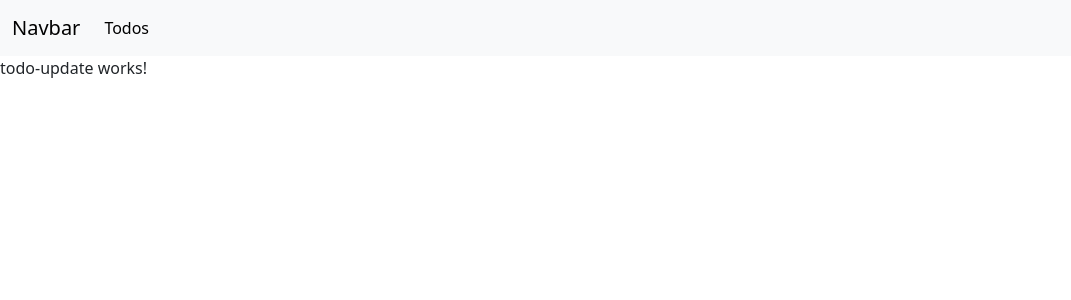
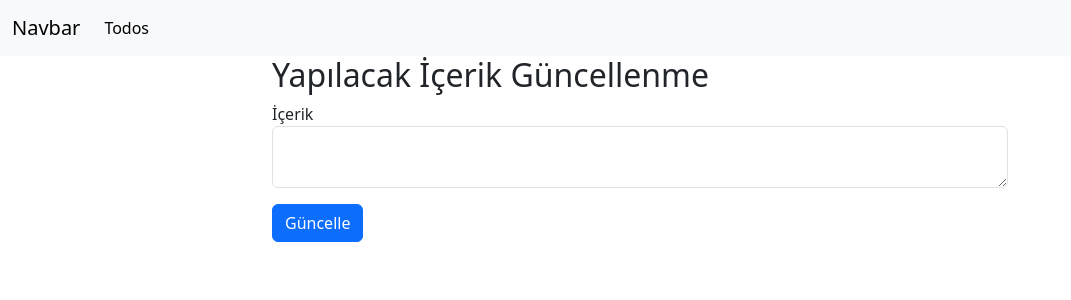
Before and after one commit to CeylinC/Angular-Todo-App, an Angular app in the folder TodoApp/: page /todo-update/1 in a window 1280 px wide. Shown: the top 300 px of the page, without its empty margins (0-1071 px from the left). Built offline with nearby package versions, Linux system fonts and the light colour scheme; no server answers.

Commit message:
feat: edit todo update page and finish project

```diff
--- a/TodoApp/src/app/pages/todo-add/todo-add.component.html
+++ b/TodoApp/src/app/pages/todo-add/todo-add.component.html
@@ -7,6 +7,7 @@
                     <label for="">İçerik</label>
                     <textarea formControlName="content" class="form-control"></textarea>
                 </div>
+                <button class="btn btn-primary">Kaydet</button>
             </form>
         </div>
     </div>
--- a/TodoApp/src/app/pages/todo-update/todo-update.component.html
+++ b/TodoApp/src/app/pages/todo-update/todo-update.component.html
@@ -1 +1,14 @@
-<p>todo-update works!</p>
+<div class="container">
+    <div class="row">
+        <div class="col-md-8 offset-md-2">
+            <h2>Yapılacak İçerik Güncellenme</h2>
+            <form [formGroup]="todoForm" (ngSubmit)="update()">
+                <div class="mb-3">
+                    <label for="">İçerik</label>
+                    <textarea formControlName="content" class="form-control"></textarea>
+                </div>
+                <button class="btn btn-primary">Güncelle</button>
+            </form>
+        </div>
+    </div>
+</div>
--- a/TodoApp/src/app/pages/todo-update/todo-update.component.ts
+++ b/TodoApp/src/app/pages/todo-update/todo-update.component.ts
@@ -1,4 +1,8 @@
-import { Component } from '@angular/core';
+import { Component, OnInit } from '@angular/core';
+import { TodoService } from '../../services/todo.service';
+import { ActivatedRoute, Router } from '@angular/router';
+import { FormControl, FormGroup } from '@angular/forms';
+import { TodoUpdate } from '../../models/todo-update';
 
 @Component({
   selector: 'app-todo-update',
@@ -7,6 +11,28 @@ import { Component } from '@angular/core';
   templateUrl: './todo-update.component.html',
   styleUrl: './todo-update.component.css'
 })
-export class TodoUpdateComponent {
+export class TodoUpdateComponent implements OnInit{
+  todoForm = new FormGroup({
+    content: new FormControl(''),
+    id: new FormControl(0)
+  })
+  id: number | undefined;
+
+  constructor(private todoService: TodoService, private router: Router, private activatedRoute: ActivatedRoute) { }
+
+  ngOnInit(): void {
+    this.id = Number(this.activatedRoute.snapshot.paramMap.get('id'));
+    this.todoService.get(this.id).subscribe(x => {
+      this.todoForm.get('content')?.setValue(x.content);
+      this.todoForm.get('id')?.setValue(x.id);
+    })
+  }
+
+  update() {
+    this.todoService.update(this.todoForm.value as TodoUpdate).subscribe(x => {
+      if(x == true) this.router.navigateByUrl('/todos');
+      else alert('Güncelleme Gerçekleşmedi')
+    })
+  }
 
 }
--- a/TodoApp/src/app/services/todo.service.ts
+++ b/TodoApp/src/app/services/todo.service.ts
@@ -33,7 +33,7 @@ export class TodoService {
   }
 
   update(todo: TodoUpdate) {
-    return this.http.put<Response>(`${this.baseUrl}/api/todos`, todo, {observe: 'response'}).pipe(map(
+    return this.http.put<Response>(`${this.baseUrl}/api/todos/${todo.id}`, todo, {observe: 'response'}).pipe(map(
       response => response.status == 204
     ))
   }
```
